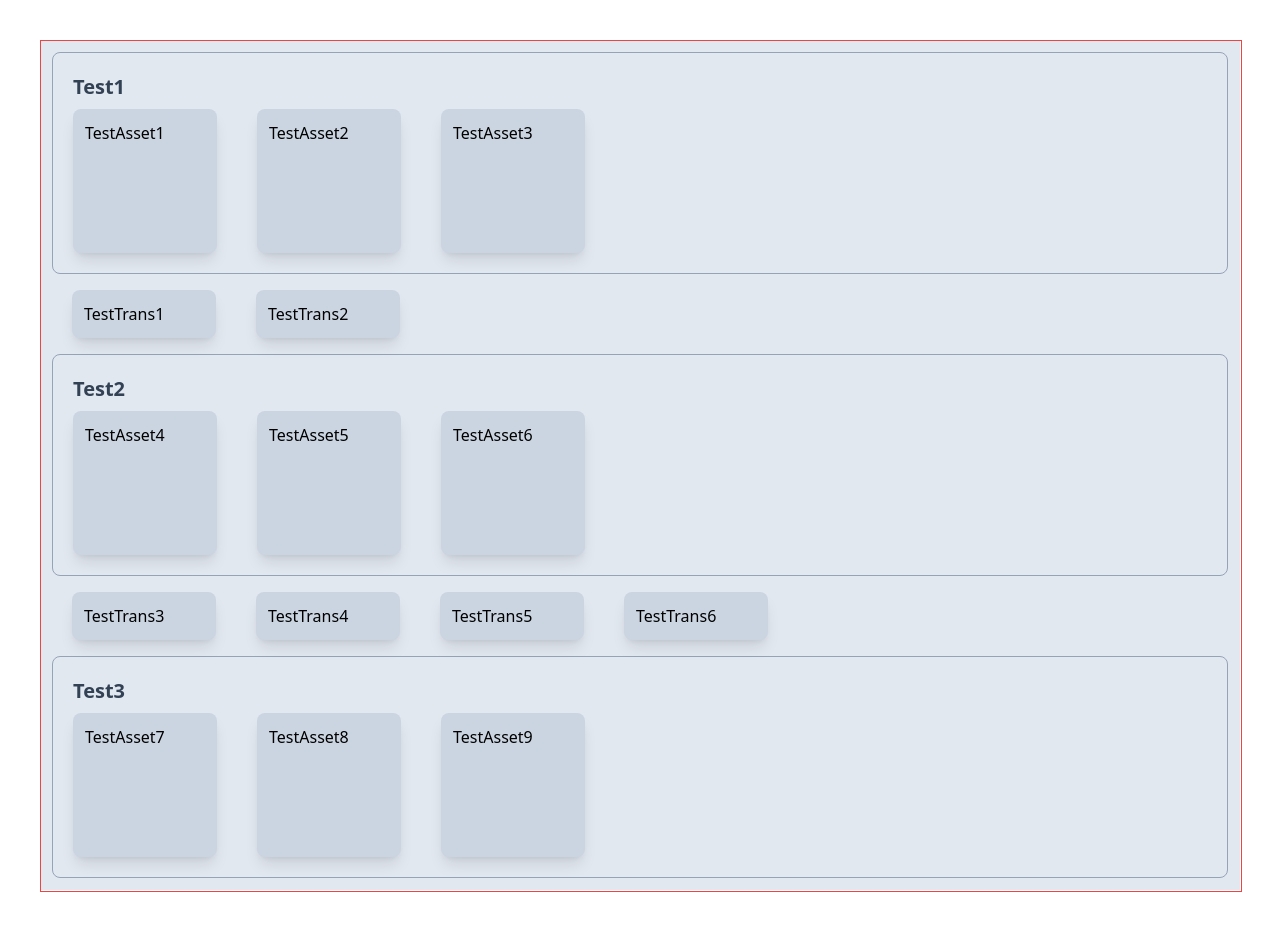
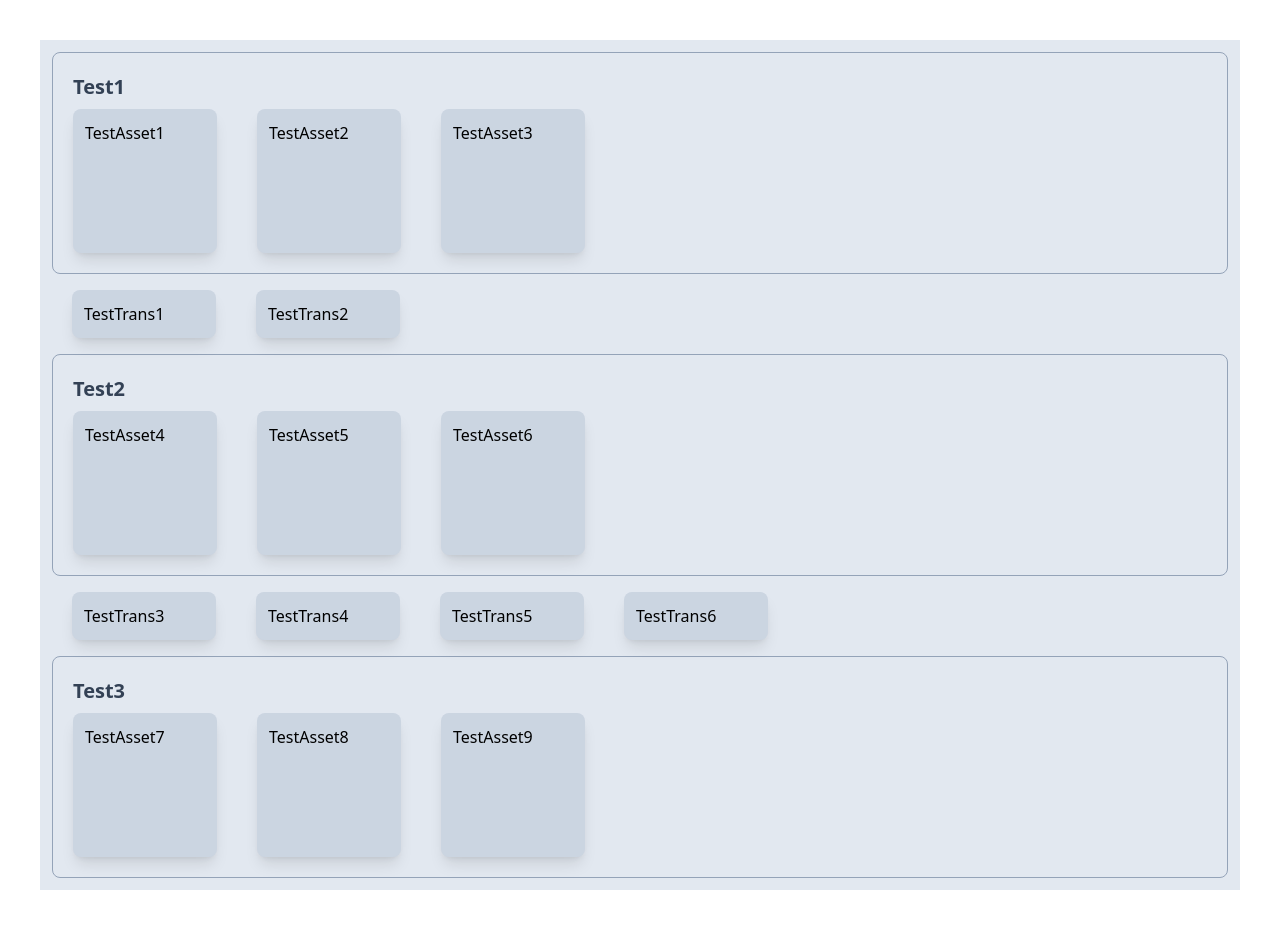
Before and after one commit to DimitarGrozev5/mnmk, a React (Vite) app: page / in a window 1280 px wide. Shown: the top 928 px of the page. Built offline with nearby package versions, Linux system fonts and the light colour scheme.

Commit message:
remove border of canvas

```diff
--- a/src/components/flowing-assets/flowing-assets-desktop/flowing-assets-desktop.tsx
+++ b/src/components/flowing-assets/flowing-assets-desktop/flowing-assets-desktop.tsx
@@ -72,7 +72,7 @@ const FlowingAssets_Desktop: React.FC<Props> = ({
       className={clsx("relative", "flex flex-col gap-4", "bg-slate-200", "p-3")}
     >
       <div className={clsx("absolute inset-0 z-0")}>
-        <canvas ref={canvasRef} className="border border-red-500"></canvas>
+        <canvas ref={canvasRef}></canvas>
       </div>
       <div className={clsx("relative inset-0 z-10", "flex flex-col gap-4")}>
         {zones.map((zone, index) => (
```
